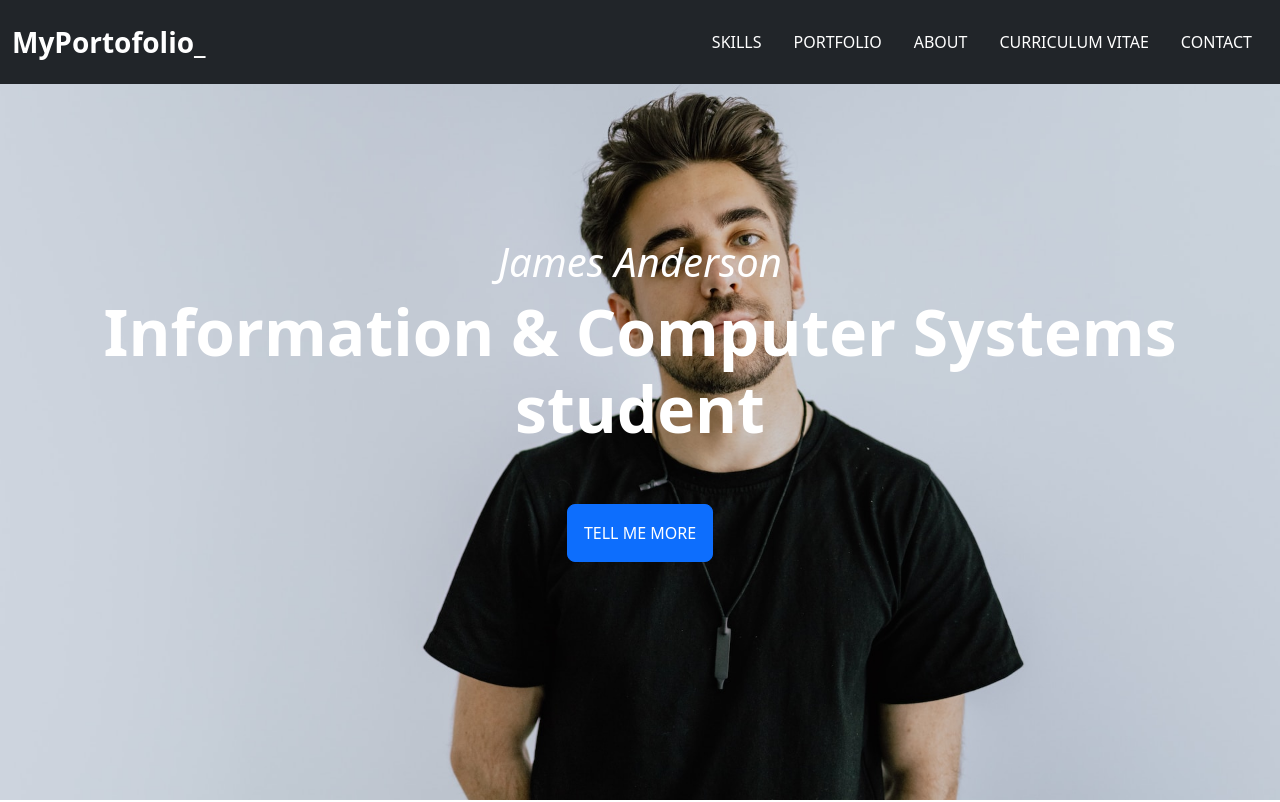
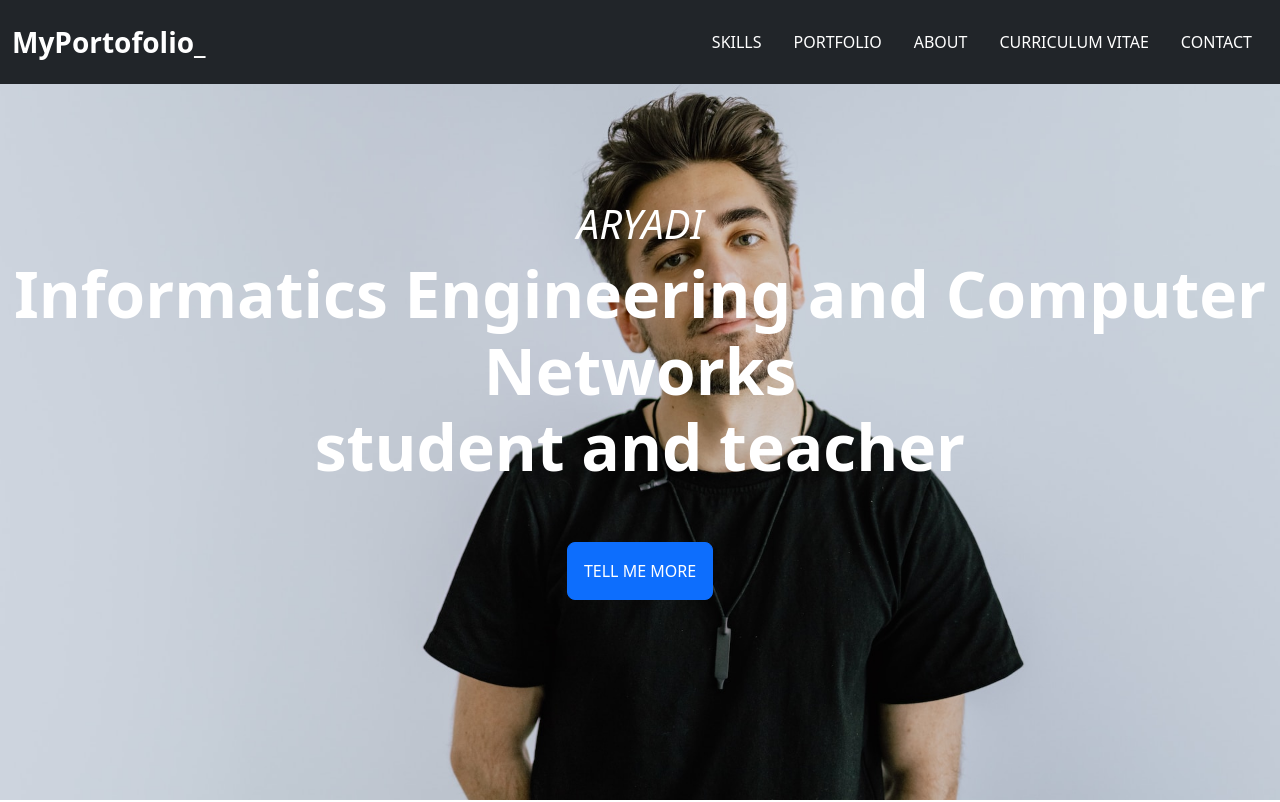
Before and after one commit to aryadi1922/portfolio.github.io, a plain HTML site: page index.html in a window 1280 px wide. Shown: the top 802 px of the page. Drawn offline with nearby package versions, Linux system fonts and the light colour scheme.

Commit message:
Mengubah nama dan jurusan

```diff
--- a/index.html
+++ b/index.html
@@ -45,8 +45,8 @@
     <!-- Hero or Showcase Section -->
     <section class="hero d-flex flex-column align-items-center justify-content-center">
       <div class="text-center">
-        <h1 class="h1 text-white fw-medium fst-italic">James Anderson</h1>
-        <h2 class="display-3 text-white fw-bold">Information & Computer Systems <br /> student</h2>
+        <h1 class="h1 text-white fw-medium fst-italic">ARYADI</h1>
+        <h2 class="display-3 text-white fw-bold">Informatics Engineering and Computer Networks <br /> student and teacher</h2>
         <a href="#skills" class="btn btn-lg fs-6 fw-medium mt-5 btn-primary p-3">TELL ME MORE</a>
       </div>
     </section>
```
